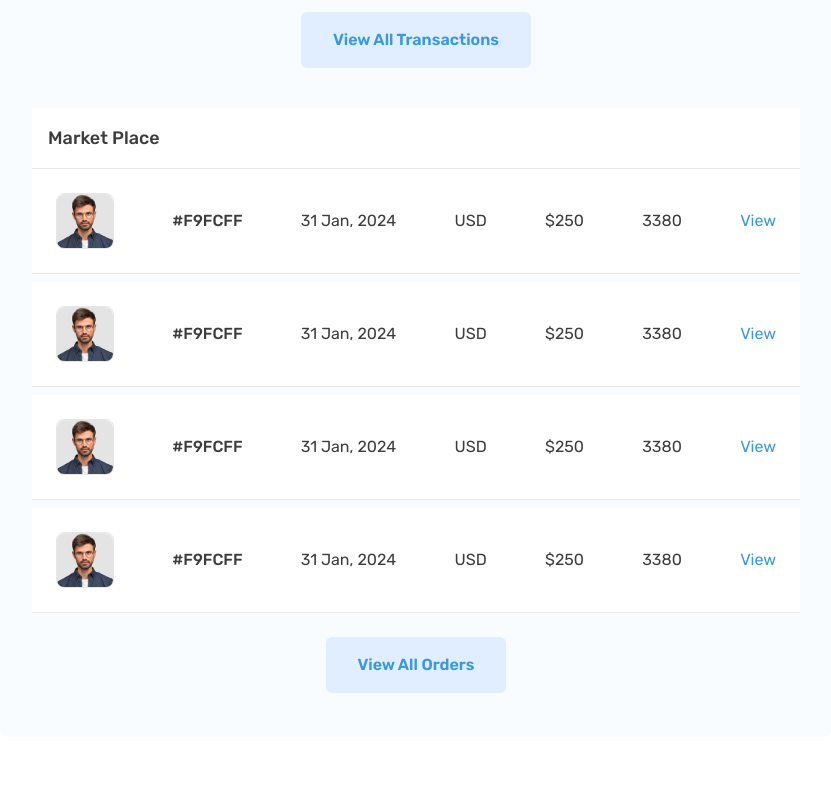
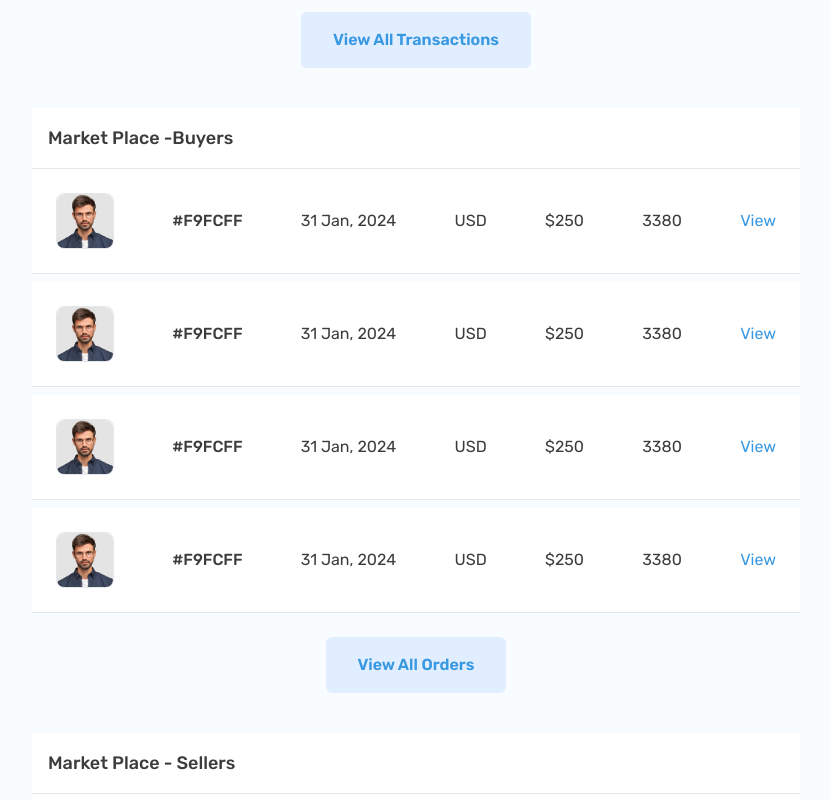
Before and after one commit to marufkhan20/kyat-selling-marketplace, a Next.js app in the folder frontend/: page /dashboard in a window 1280 px wide. Shown: the part 920-1720 px from the top of the page, without its empty margins (224-1055 px from the left). Built offline with nearby package versions, Linux system fonts and the light colour scheme.

Commit message:
Update page.jsx

```diff
--- a/frontend/src/app/dashboard/page.jsx
+++ b/frontend/src/app/dashboard/page.jsx
@@ -11,7 +11,8 @@ const DashboardPage = () => {
         {/* <Information /> */}
         <FeeCalculator />
         <Transactions viewButton title="My Transactions" />
-        <Orders viewButton title="Market Place" />
+        <Orders viewButton title="Market Place -Buyers" />
+        <Orders viewButton title="Market Place - Sellers" />
       </DashboardLayout>
     </main>
   );
```
